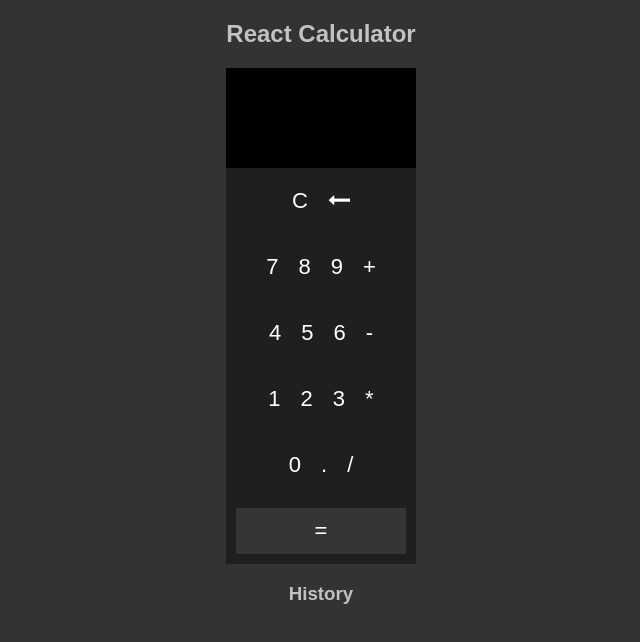
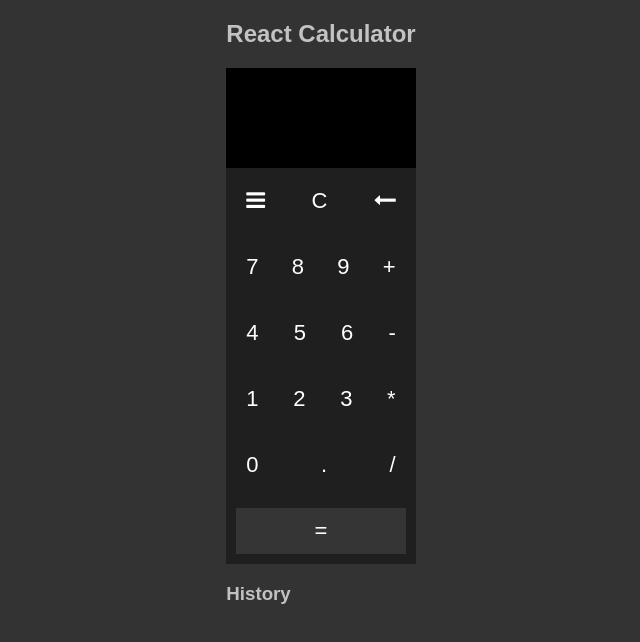
Before and after one commit to ZakkaryV/react-calculator, a React (Create React App) app: page / in a window 1280 px wide. Shown: the top 642 px of the page, without its empty margins (319-959 px from the left). Built offline with nearby package versions, Linux system fonts and the light colour scheme.

Commit message:
Reverses order of history list to show most recent first.

```diff
--- a/src/App.css
+++ b/src/App.css
@@ -13,11 +13,11 @@
 .App {
   display: flex;
   justify-content: center;
-
 }
 
 .calc-container {
-  text-align: center;
+  display: flex;
+  flex-direction: column;
   max-width: 768px;
 }
 
@@ -79,8 +79,27 @@
 
 .history {
   color: rgba(255,255,255,0.7);
+  display: inline-block;
 }
 
 .history > ul {
+  padding: 0;
   list-style-type: none;
+  text-align: left;
 }
+
+.history > ul > li {
+  padding: 10px 0px;
+}
+
+ul {
+    transform: rotate(180deg);
+}
+ul > li {
+    transform: rotate(-180deg);
+}
+
+.button-container > div {
+  display: flex;
+  justify-content: space-between;
+}
--- a/src/App.js
+++ b/src/App.js
@@ -22,6 +22,7 @@
     this.doMath = this.doMath.bind(this);
     this.backButton = this.backButton.bind(this);
     this.keyDown = this.keyDown.bind(this);
+    this.showHistory = this.showHistory.bind(this);
 
   }
 
@@ -139,6 +140,10 @@
       console.log(keyCode);
   }
 
+  showHistory() {
+    console.log('showhistory');
+  }
+
   render() {
     return (
       <div className="App">
@@ -150,7 +155,8 @@
                    operations={this.state.operations} />
           <ButtonGrid appendChar={this.appendChar}
                       resetInitialState={this.resetInitialState}
-                      backButton={this.backButton} />
+                      backButton={this.backButton}
+                      showHistory={this.showHistory} />
           <History answers={this.state.answers} />
         </div>
       </div>
--- a/src/ButtonGrid.js
+++ b/src/ButtonGrid.js
@@ -5,39 +5,40 @@
   render() {
     return (
       <div className="button-container">
-            <div>
+            <div className="top-row">
+                <button type="submit" onClick={this.props.backButton} ><i className="fa fa-reorder"></i></button>
                 <button type="submit" onClick={this.props.resetInitialState} value={'1'}>C</button>
                 <button type="submit" onClick={this.props.backButton} ><i className="fa fa-long-arrow-left"></i></button>
             </div>
 
-            <div>
+            <div className="2nd-row">
                 <button type="submit" onClick={this.props.appendChar} value={'7'}>7</button>
                 <button type="submit" onClick={this.props.appendChar} value={'8'}>8</button>
                 <button type="submit" onClick={this.props.appendChar} value={'9'}>9</button>
                 <button type="submit" onClick={this.props.appendChar} value={'+'}>+</button>
             </div>
 
-            <div>
+            <div className="3rd-row">
                 <button type="submit" onClick={this.props.appendChar} value={'4'}>4</button>
                 <button type="submit" onClick={this.props.appendChar} value={'5'}>5</button>
                 <button type="submit" onClick={this.props.appendChar} value={'6'}>6</button>
                 <button type="submit" onClick={this.props.appendChar} value={'-'}>-</button>
             </div>
 
-            <div>
+            <div className="4th-row">
                 <button type="submit" onClick={this.props.appendChar} value={'1'}>1</button>
                 <button type="submit" onClick={this.props.appendChar} value={'2'}>2</button>
                 <button type="submit" onClick={this.props.appendChar} value={'3'}>3</button>
                 <button type="submit" onClick={this.props.appendChar} value={'*'}>*</button>
             </div>
 
-            <div>
+            <div className="5th-row">
                 <button type="submit" onClick={this.props.appendChar} value={'0'}>0</button>
                 <button type="submit" onClick={this.props.appendChar} value={'.'}>.</button>
                 <button type="submit" onClick={this.props.appendChar} value={'/'}>/</button>
             </div>
 
-            <div>
+            <div className="6th-row">
                 <button type="submit" className='equals-btn' onClick={this.props.appendChar} value={'='}>=</button>
             </div>
       </div>
--- a/src/History.js
+++ b/src/History.js
@@ -7,9 +7,7 @@
         let items = this.props.answers.map((val) => {
 
             if (this.props.answers.length > 0) {
-            return <tr>{val}</tr>
-            } else {
-                return <li>your history will go here</li>
+                return <li>{val}</li>
             }
 
         });
```
